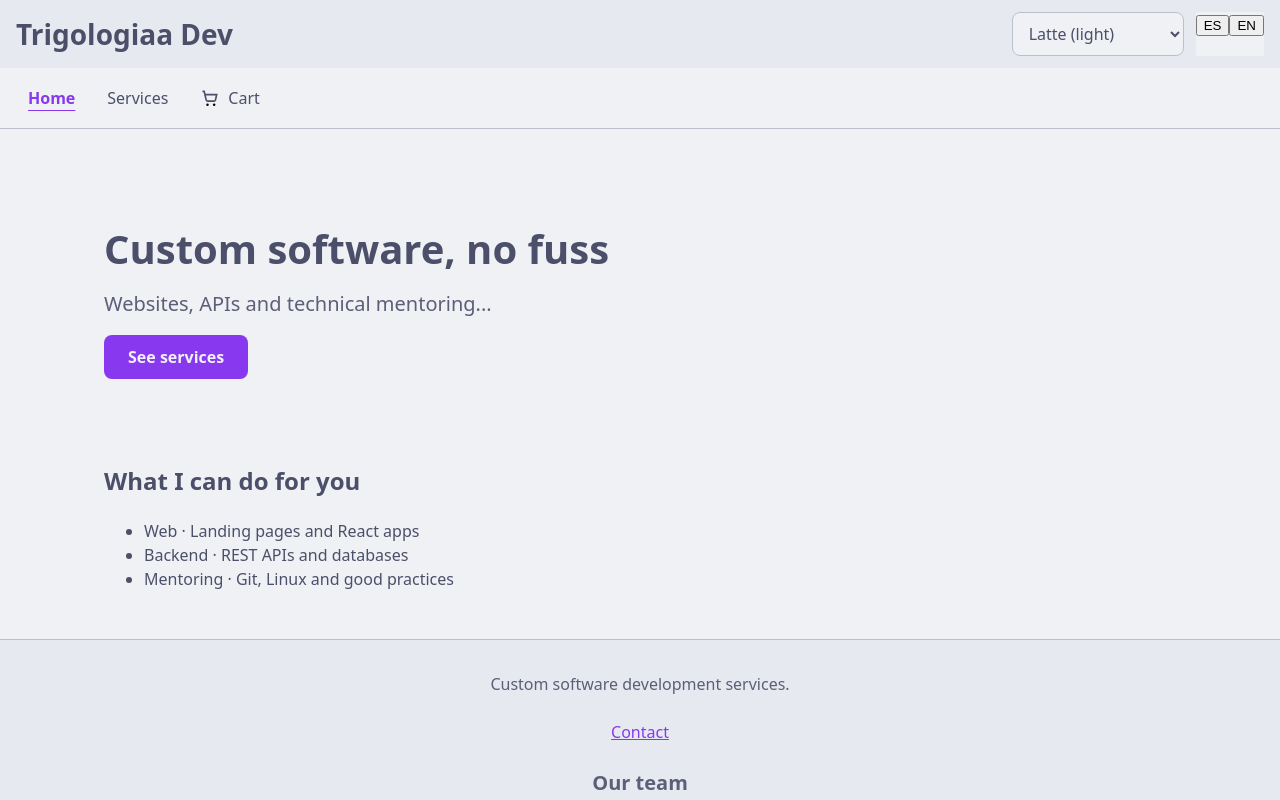
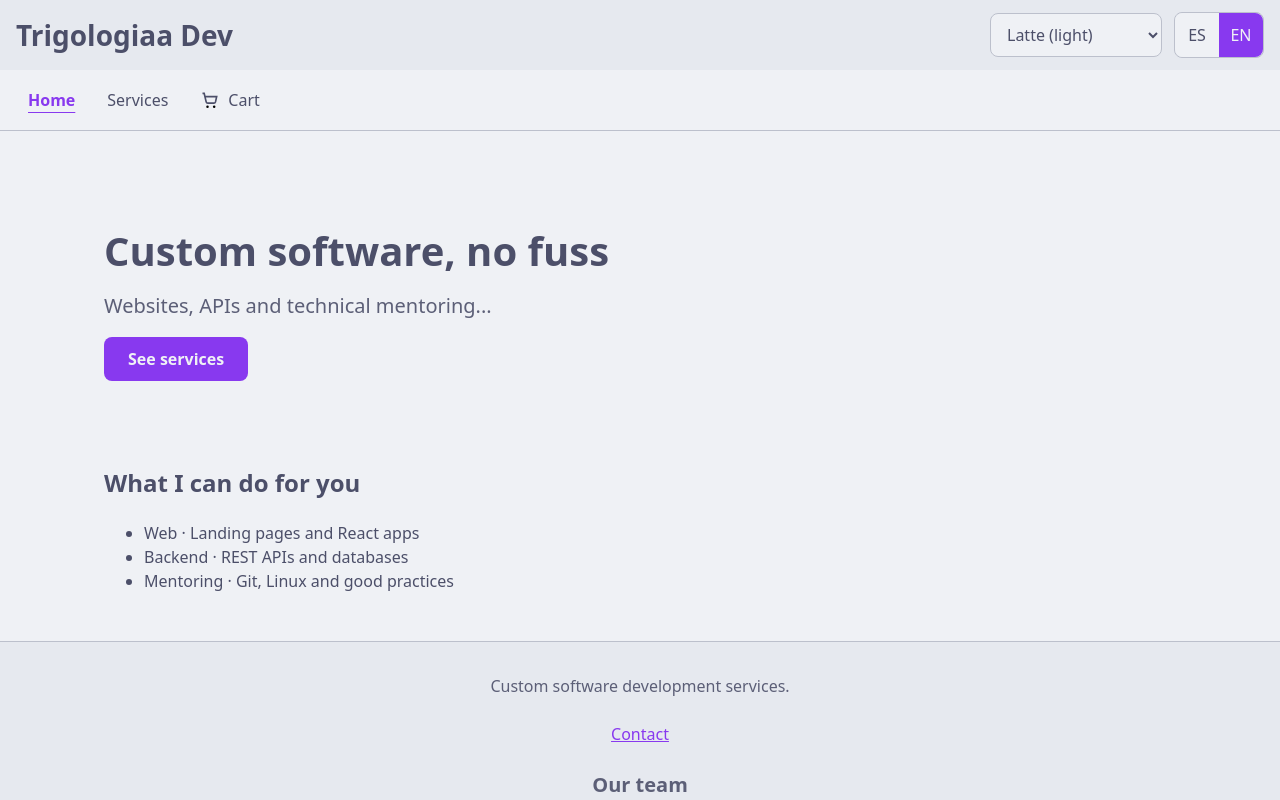
Before and after one commit to trigologiaa/frontend, a React (Vite) app: page / in a window 1280 px wide. Shown: the top 800 px of the page. Built offline with nearby package versions, Linux system fonts and the light colour scheme.

Commit message:
fix(layout): style the language buttons and name their group

```diff
--- a/src/layout/LanguageSwitcher.jsx
+++ b/src/layout/LanguageSwitcher.jsx
@@ -2,12 +2,14 @@ import { useTranslation } from "react-i18next";
 import styles from "./LanguageSwitcher.module.css";
 
 export function LanguageSwitcher() {
-	const { i18n } = useTranslation();
+	const { t, i18n } = useTranslation();
 	return (
-		<div className={styles.button}>
+		<fieldset className={styles.group}>
+			<legend className={styles.legend}>{t("language.label")}</legend>
 			{["es", "en"].map((language) => (
 				<button
 					key={language}
+					className={styles.button}
 					type="button"
 					aria-pressed={i18n.resolvedLanguage === language}
 					onClick={() => i18n.changeLanguage(language)}
@@ -15,6 +17,6 @@ export function LanguageSwitcher() {
 					{language.toUpperCase()}
 				</button>
 			))}
-		</div>
+		</fieldset>
 	);
 }
--- a/src/layout/LanguageSwitcher.module.css
+++ b/src/layout/LanguageSwitcher.module.css
@@ -1,5 +1,8 @@
 .group {
 	display: inline-flex;
+	min-width: 0;
+	margin: 0;
+	padding: 0;
 	border: 1px solid var(--color-border);
 	border-radius: var(--radius);
 	overflow: hidden;
@@ -19,3 +22,13 @@
 	color: var(--color-primary-contrast);
 	background: var(--color-primary);
 }
+
+.legend {
+	position: absolute;
+	width: 1px;
+	height: 1px;
+	padding: 0;
+	overflow: hidden;
+	clip-path: inset(50%);
+	white-space: nowrap;
+}
```
Also changed, not shown: 1 other file (tests, documents, lock files or other folders).
